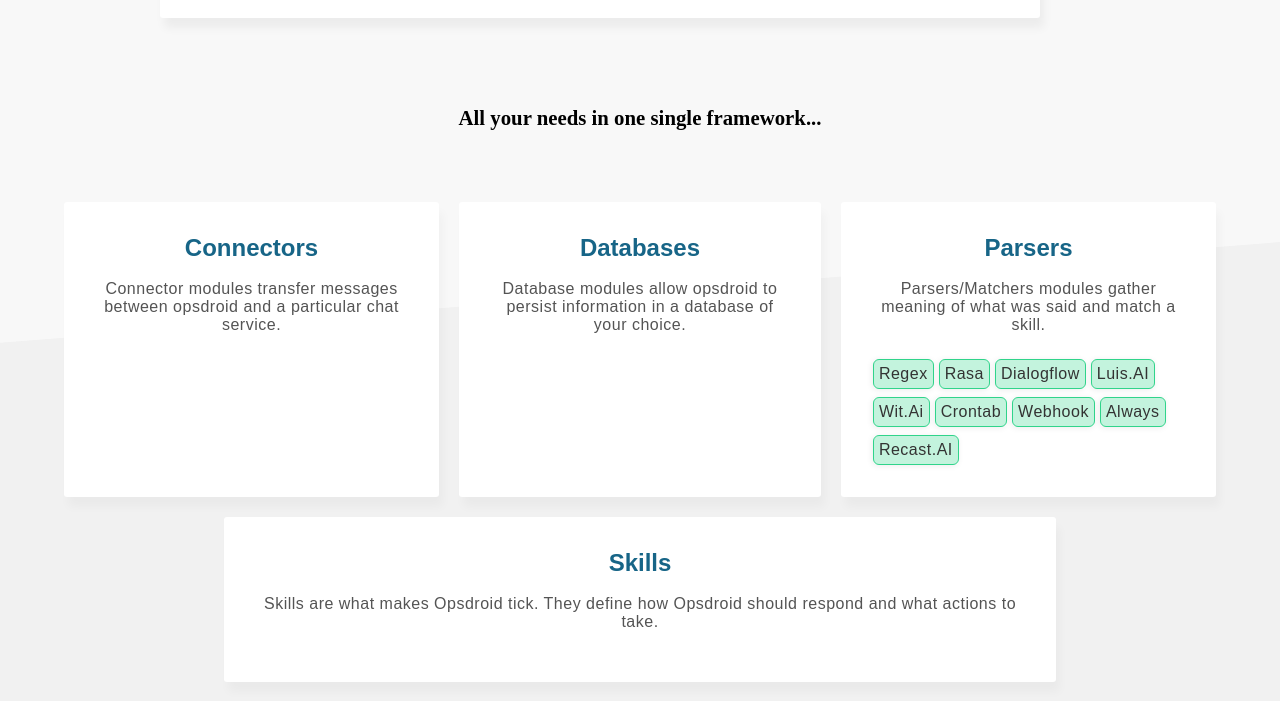
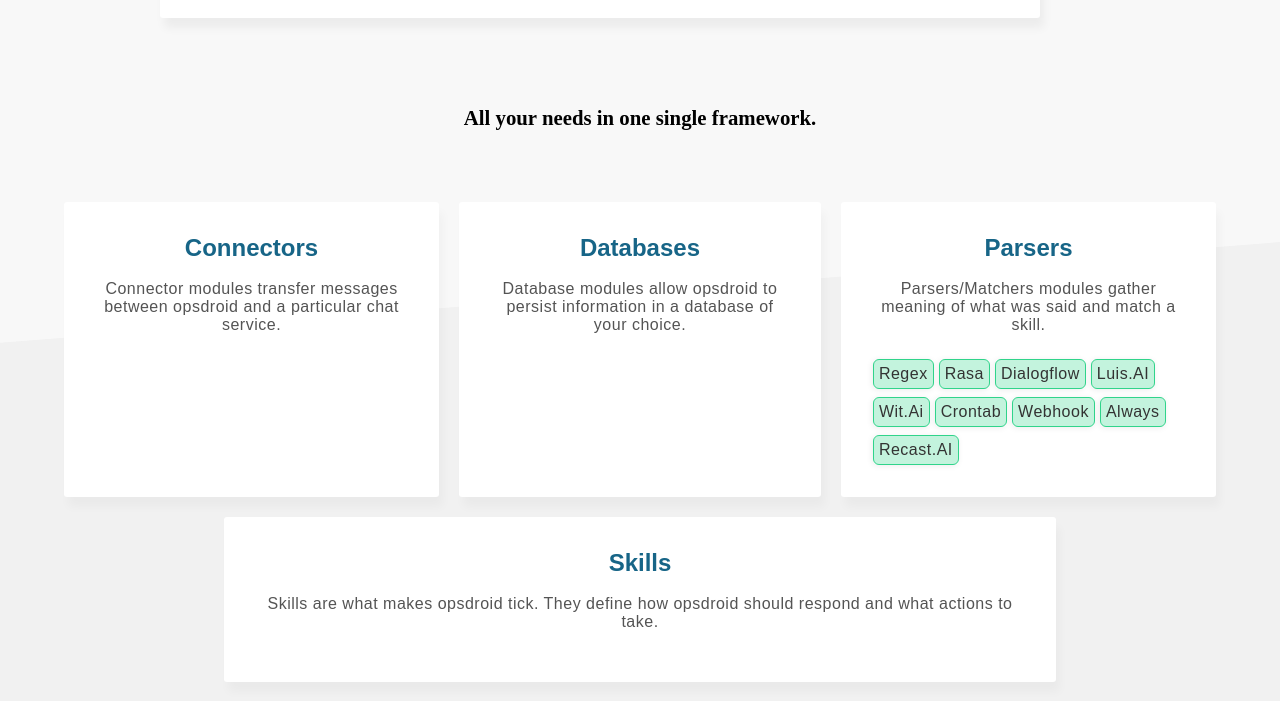
Before and after one commit to opsdroid/opsdroid.github.io, a Jekyll site: the page built from index.html, in a window 1280 px wide. Shown: the part 814-1515 px from the top of the page. Built offline with Jekyll 4.4.1, drawn with Linux system fonts in a browser that asks for light colours.

Commit message:
Update index.html

```diff
--- a/index.html
+++ b/index.html
@@ -34,7 +34,7 @@ layout: default
     <p>Designed to take messages from chat services and execute Python functions (skills) based on their contents.</p>
   </div>
 
-  <h3 class="modules-intro">All your needs in one single framework...</h3>
+  <h3 class="modules-intro">All your needs in one single framework.</h3>
 
   <div class="modules-area">
     <div class="modules connectors">
@@ -76,7 +76,7 @@ layout: default
     <div class="modules skills side-margin">
       <h2>Skills</h2>
       <p>
-        Skills are what makes Opsdroid tick. They define how Opsdroid should respond and what actions to take.
+        Skills are what makes opsdroid tick. They define how opsdroid should respond and what actions to take.
       </p>
       <p id="skills"></p>
     </div>
```
